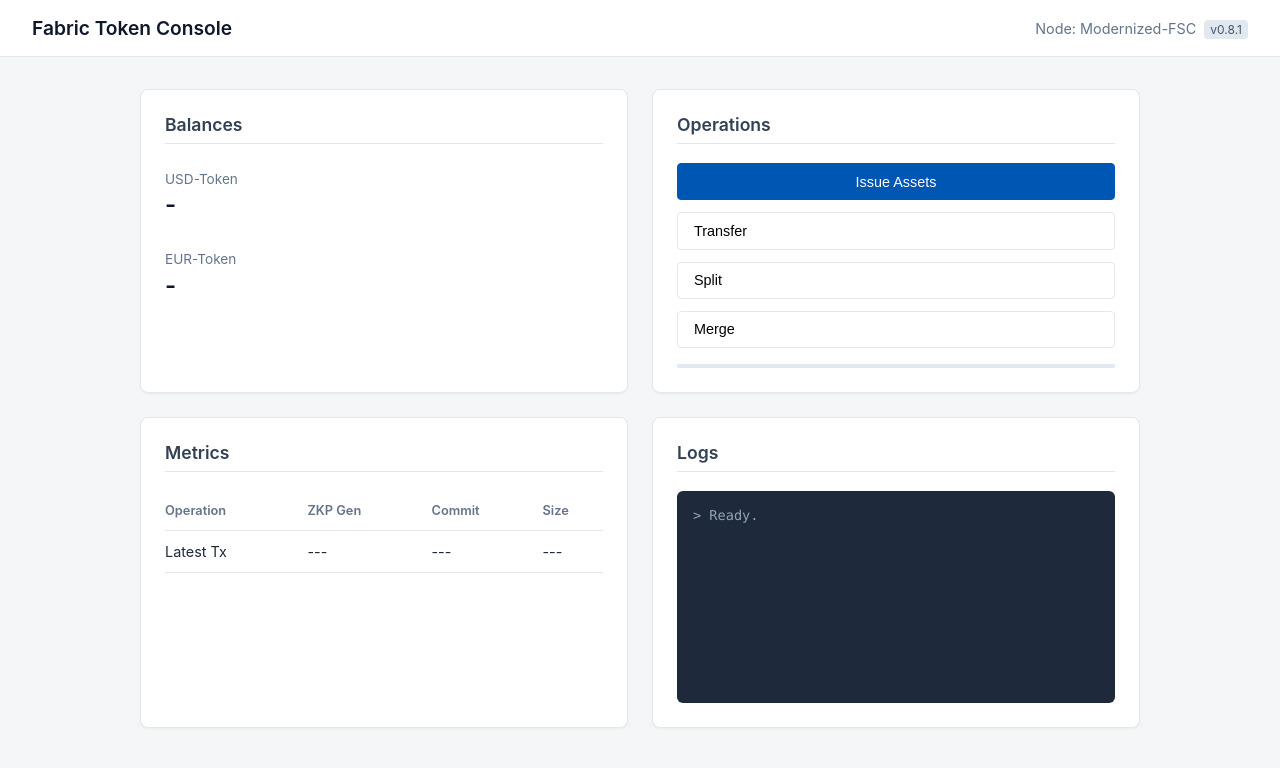
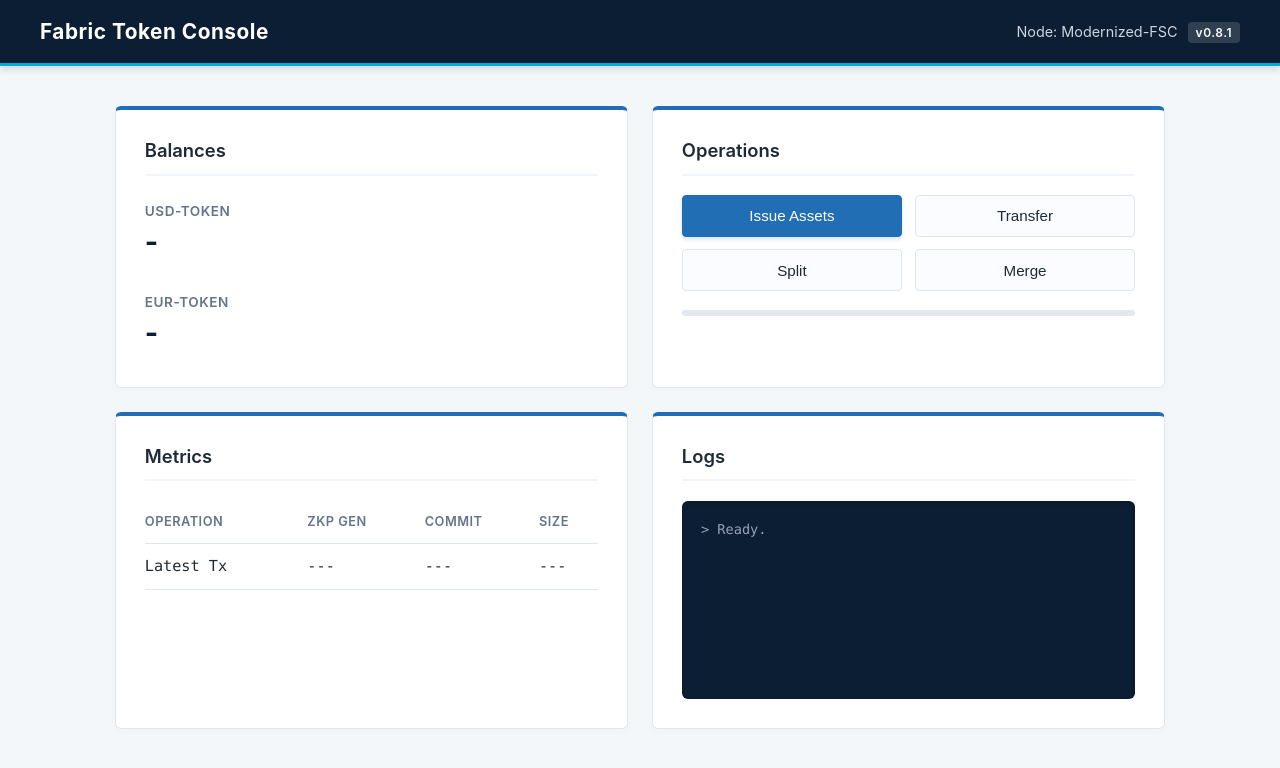
Before and after one commit to SurbhiAgarwal1/fabric-token-sdk-modernized, a plain HTML site: page frontend/index.html in a window 1280 px wide. Drawn offline with Linux system fonts and the light colour scheme; no server answers.

Commit message:
style: align dashboard UI with official Hyperledger Fabric color palette

```diff
--- a/frontend/css/styles.css
+++ b/frontend/css/styles.css
@@ -1,13 +1,16 @@
 :root {
-    --primary: #0056b3;
-    --primary-hover: #004494;
-    --bg-light: #f4f6f8;
-    --panel-bg: #ffffff;
-    --border: #e2e8f0;
-    --text-dark: #1e293b;
-    --text-muted: #64748b;
-    --success: #10b981;
-    --error: #ef4444;
+    /* Hyperledger Brand Colors */
+    --primary: #216EB4;         /* Fabric Blue */
+    --primary-hover: #1A5A96;
+    --header-bg: #0C1E33;       /* Deep Navy */
+    --bg-light: #F4F7FA;
+    --panel-bg: #FFFFFF;
+    --border: #E0E6ED;
+    --text-dark: #1F2A38;
+    --text-muted: #64748B;
+    --success: #00A97E;
+    --error: #E53E3E;
+    --highlight: #00ADD8;       /* Tech Accent Blue */
 }
 
 body {
@@ -19,37 +22,41 @@ body {
 }
 
 .navbar {
-    background: #ffffff;
-    border-bottom: 1px solid var(--border);
-    padding: 1rem 2rem;
+    background: var(--header-bg);
+    border-bottom: 3px solid var(--highlight);
+    padding: 1.2rem 2.5rem;
     display: flex;
     justify-content: space-between;
     align-items: center;
+    box-shadow: 0 4px 6px rgba(0,0,0,0.1);
 }
 
 .brand {
-    font-weight: 600;
-    font-size: 1.2rem;
-    color: #0f172a;
+    font-weight: 700;
+    font-size: 1.3rem;
+    color: #FFFFFF;
+    letter-spacing: 0.5px;
 }
 
 .user-info {
     font-size: 0.9rem;
-    color: var(--text-muted);
+    color: #CBD5E1;
 }
 
 .badge {
-    background: #e2e8f0;
-    color: #475569;
-    padding: 2px 6px;
+    background: rgba(255, 255, 255, 0.15);
+    color: #F8FAFC;
+    padding: 3px 8px;
     border-radius: 4px;
     font-size: 0.75rem;
-    margin-left: 4px;
+    margin-left: 6px;
+    font-weight: 600;
+    letter-spacing: 0.5px;
 }
 
 .container {
-    padding: 2rem;
-    max-width: 1000px;
+    padding: 2.5rem;
+    max-width: 1050px;
     margin: 0 auto;
 }
 
@@ -63,27 +70,28 @@ body {
 .panel {
     background: var(--panel-bg);
     border: 1px solid var(--border);
-    border-radius: 8px;
-    padding: 1.5rem;
+    border-top: 4px solid var(--primary);
+    border-radius: 6px;
+    padding: 1.8rem;
     flex: 1;
     min-width: 300px;
-    box-shadow: 0 1px 3px rgba(0, 0, 0, 0.05);
+    box-shadow: 0 2px 10px rgba(0, 0, 0, 0.02);
 }
 
 h2 {
-    font-size: 1.1rem;
+    font-size: 1.15rem;
     font-weight: 600;
     margin-top: 0;
     margin-bottom: 1.2rem;
-    padding-bottom: 0.5rem;
-    border-bottom: 1px solid var(--border);
-    color: #334155;
+    padding-bottom: 0.8rem;
+    border-bottom: 2px solid #F1F5F9;
+    color: var(--text-dark);
 }
 
 .balance-grid {
     display: flex;
     flex-direction: column;
-    gap: 1rem;
+    gap: 1.2rem;
 }
 
 .balance-card {
@@ -94,69 +102,84 @@ h2 {
     font-size: 0.85rem;
     color: var(--text-muted);
     display: block;
-    margin-bottom: 0.2rem;
+    margin-bottom: 0.3rem;
+    text-transform: uppercase;
+    font-weight: 600;
+    letter-spacing: 0.5px;
 }
 
 .value {
-    font-size: 1.5rem;
-    font-weight: 600;
-    color: #0f172a;
+    font-size: 1.8rem;
+    font-weight: 700;
+    color: var(--header-bg);
 }
 
 .progress-wrapper {
-    margin-top: 1rem;
-    height: 4px;
-    background: #e2e8f0;
-    border-radius: 2px;
+    margin-top: 1.2rem;
+    height: 6px;
+    background: #E2E8F0;
+    border-radius: 3px;
     overflow: hidden;
 }
 
 .progress-bar {
     height: 100%;
     width: 0%;
-    background: var(--primary);
+    background: var(--highlight);
     transition: width 0.3s ease;
 }
 
 .actions-grid {
-    display: flex;
-    flex-direction: column;
-    gap: 0.75rem;
+    display: grid;
+    grid-template-columns: 1fr 1fr;
+    gap: 0.8rem;
 }
 
 .btn {
-    padding: 0.6rem 1rem;
+    padding: 0.7rem 1rem;
     border: 1px solid var(--border);
     border-radius: 4px;
-    background: #fff;
+    background: #FAFCFF;
     cursor: pointer;
-    font-size: 0.9rem;
-    transition: background 0.15s ease;
-    text-align: left;
+    font-size: 0.95rem;
+    font-weight: 500;
+    color: var(--text-dark);
+    transition: all 0.2s ease;
+    text-align: center;
 }
 
-.btn:disabled { opacity: 0.6; cursor: not-allowed; }
-.btn:hover:not(:disabled) { background: #f8fafc; }
+.btn:disabled { opacity: 0.5; cursor: not-allowed; }
+.btn:hover:not(:disabled) { background: #F1F5F9; border-color: #CBD5E1; }
 
-.btn-primary { background: var(--primary); color: #fff; border-color: var(--primary); text-align: center; }
+.btn-primary {
+    background: var(--primary);
+    color: #FFFFFF;
+    border-color: var(--primary);
+    box-shadow: 0 2px 4px rgba(33, 110, 180, 0.2);
+}
 .btn-primary:hover:not(:disabled) { background: var(--primary-hover); }
 
-.table { width: 100%; border-collapse: collapse; }
-.table th, .table td { text-align: left; padding: 0.75rem 0; border-bottom: 1px solid var(--border); }
-.table th { font-size: 0.8rem; color: var(--text-muted); font-weight: 600; }
-.table td { font-size: 0.9rem; }
+.table { width: 100%; border-collapse: collapse; margin-top: 0.5em; }
+.table th, .table td { text-align: left; padding: 0.85rem 0; border-bottom: 1px solid var(--border); }
+.table th { font-size: 0.8rem; color: var(--text-muted); font-weight: 600; text-transform: uppercase; letter-spacing: 0.5px; }
+.table td { font-size: 0.95rem; font-family: "SFMono-Regular", Consolas, monospace; }
 
 .log-view {
-    background: #1e293b;
-    padding: 1rem;
+    background: var(--header-bg);
+    padding: 1.2rem;
     border-radius: 6px;
-    height: 180px;
+    height: 160px;
     overflow-y: auto;
     font-family: Consolas, monospace;
     font-size: 0.85rem;
+    box-shadow: inset 0 2px 5px rgba(0,0,0,0.2);
 }
 
-.log-entry { margin: 0 0 0.4rem 0; color: #cbd5e1; }
-.log-entry.system { color: #94a3b8; }
-.log-entry.success { color: #10b981; }
-.log-entry.error { color: #ef4444; }
+.log-entry { margin: 0 0 0.5rem 0; color: #E2E8F0; line-height: 1.4; }
+.log-entry.system { color: #94A3B8; }
+.log-entry.success { color: #34D399; }
+.log-entry.error { color: #F87171; }
+
+@media (max-width: 600px) {
+    .actions-grid { grid-template-columns: 1fr; }
+}
```
